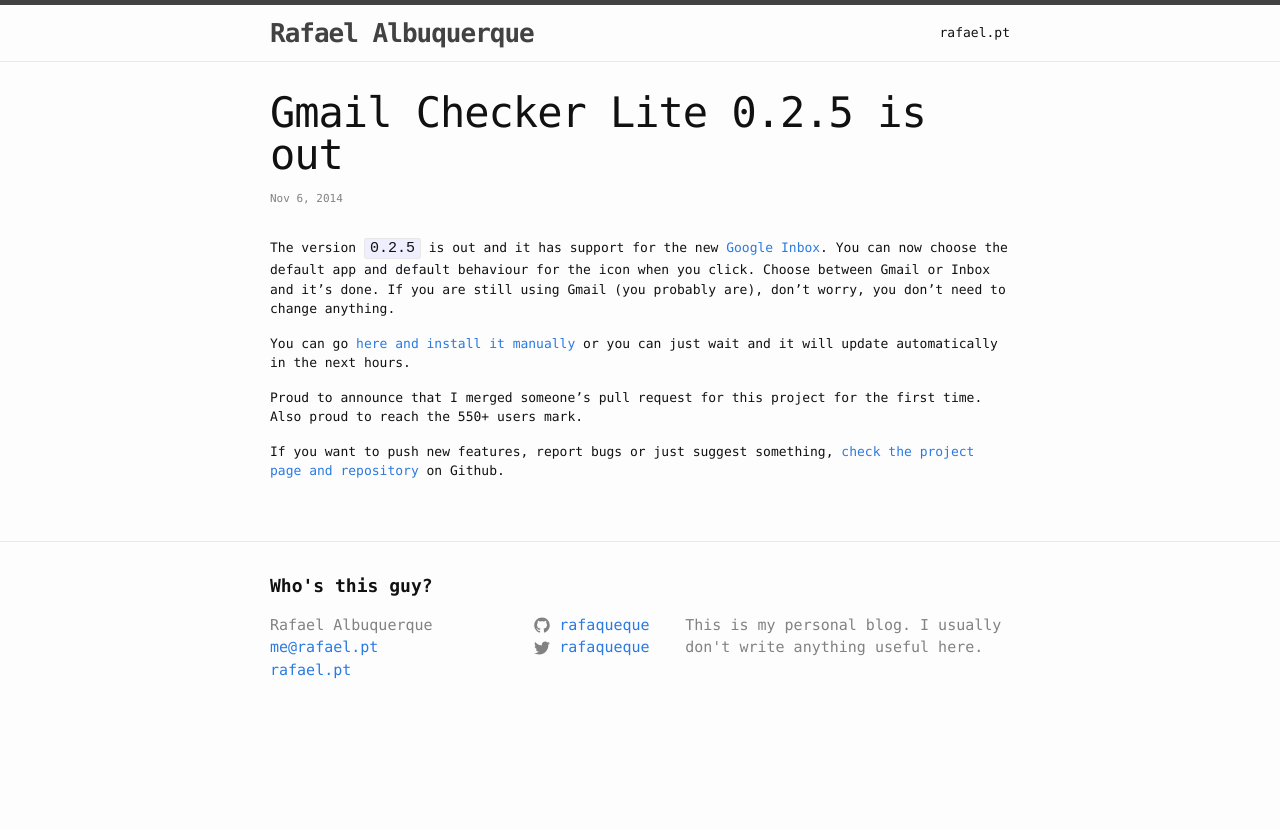
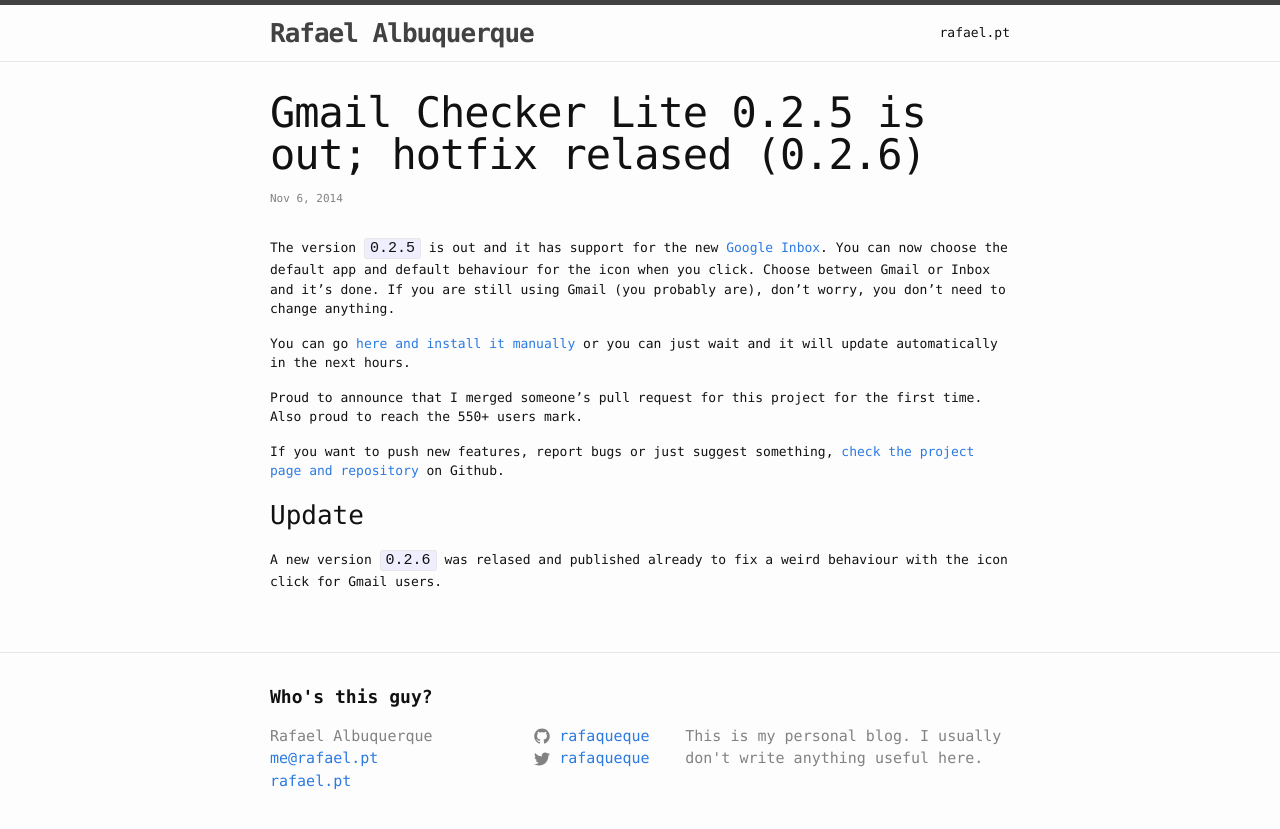
Before and after one commit to rafaqueque/rafaqueque.github.io, a Jekyll site: the page built from _posts/2014-11-06-gmail-checker-lite-0-2-5-is-out.markdown, in a window 1280 px wide. Shown: the top 829 px of the page. Built offline with Jekyll 4.4.1, drawn with Linux system fonts in a browser that asks for light colours.

Commit message:
updated blogpost: gmail checker 0.2.5 is out

```diff
--- a/_posts/2014-11-06-gmail-checker-lite-0-2-5-is-out.markdown
+++ b/_posts/2014-11-06-gmail-checker-lite-0-2-5-is-out.markdown
@@ -1,6 +1,6 @@
 ---
 layout: post
-title: "Gmail Checker Lite 0.2.5 is out"
+title: "Gmail Checker Lite 0.2.5 is out; hotfix relased (0.2.6)"
 date: "Thu Nov 06 00:16:51 +0000 2014"
 tags:
 - google
@@ -26,3 +26,7 @@
 If you want to push new features, report bugs or just suggest something, [check
 the project page and
 repository](https://github.com/rafaqueque/gmail-checker-lite) on Github.
+
+### Update
+A new version `0.2.6` was relased and published already to fix a weird
+behaviour with the icon click for Gmail users.
```
